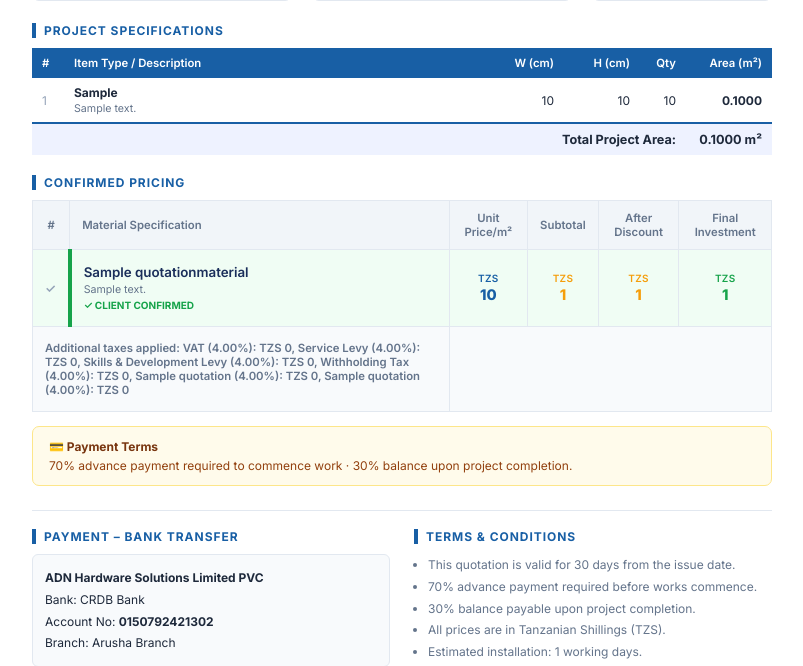
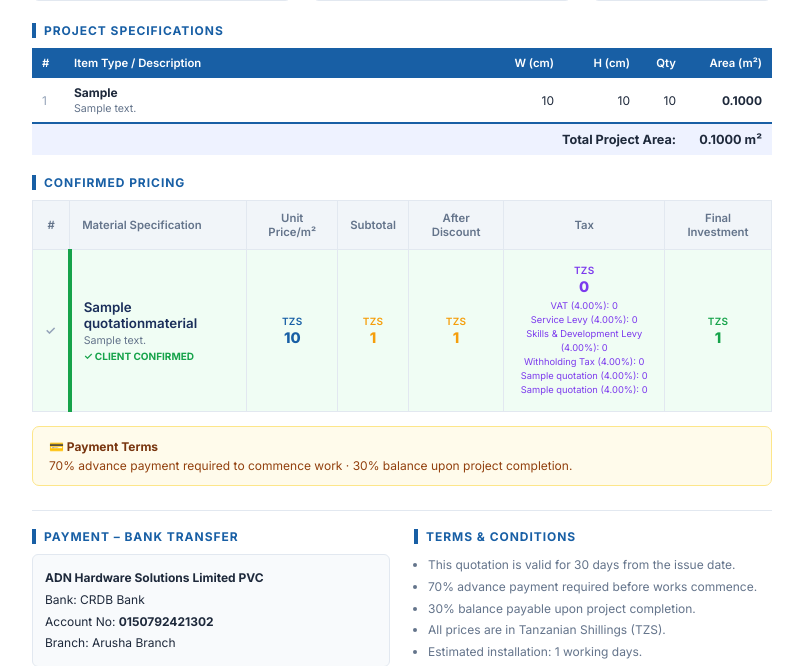
Before and after one commit to Majorsoln/ADN, a Django app: page /quotations/1/pdf/ in a window 1280 px wide. Shown: the part 352-1018 px from the top of the page, without its empty margins (238-1041 px from the left). Run offline with Django 4.2, Linux system fonts and the light colour scheme; a user stored in the database is signed in; tables that the repository leaves empty hold one stand-in row (values such as "Sample post").

Commit message:
Show Tax column in PDF quotation only when taxes are enabled
When any tax flag is ticked (VAT, service levy, skills levy, withholding,
or custom), a purple Tax column appears between After Discount and Final
Investment, showing the tax total per option plus a per-tax breakdown as
small text. The column is completely absent when no taxes are configured,
keeping the layout clean for untaxed quotations.

https://claude.ai/code/session_01LM9nk3BYKekW4RMN43N289

```diff
--- a/quotations/views.py
+++ b/quotations/views.py
@@ -211,6 +211,15 @@ def pdf_view(request, pk):
     quotation = get_object_or_404(Quotation, pk=pk)
     options = quotation.material_options
 
+    has_tax = any([
+        quotation.vat_enabled,
+        quotation.service_levy_enabled,
+        quotation.skills_levy_enabled,
+        quotation.withholding_enabled,
+        quotation.custom1_enabled,
+        quotation.custom2_enabled,
+    ])
+
     if quotation.accepted_material_id:
         # FINAL document — only the accepted option
         selected = next(
@@ -221,19 +230,21 @@ def pdf_view(request, pk):
             'quotation': quotation,
             'items': quotation.items.all(),
             'selected_option': selected,
-            'all_options': [],          # hide comparison — final doc
+            'all_options': [],
             'accepted_mat_pk': quotation.accepted_material_id,
             'is_final': True,
+            'has_tax': has_tax,
         }
     else:
         # DRAFT/SENT — show every option in full so the client can choose
         context = {
             'quotation': quotation,
             'items': quotation.items.all(),
-            'selected_option': None,    # no single highlight — show all
+            'selected_option': None,
             'all_options': options,
             'accepted_mat_pk': None,
             'is_final': False,
+            'has_tax': has_tax,
         }
     return render(request, 'quotations/pdf.html', context)
 
--- a/templates/quotations/pdf.html
+++ b/templates/quotations/pdf.html
@@ -121,6 +121,7 @@
     .cell-disc    { color: #dc2626; }
     .cell-after   { color: #f59e0b; }
     .cell-final   { color: #16a34a; }
+    .cell-tax     { color: #7c3aed; }
     .cell-label   { font-size: 7.5pt; font-weight: 600; letter-spacing:.03em; display:block; margin-bottom:2px; }
     .cell-amount  { font-size: 11pt; font-weight: 800; display:block; }
     /* final/confirmed row */
@@ -306,6 +307,7 @@
         <th>Subtotal</th>
         {% if quotation.discount_value %}<th>Discount</th>{% endif %}
         <th>After Discount</th>
+        {% if has_tax %}<th>Tax</th>{% endif %}
         <th>Final Investment</th>
       </tr>
     </thead>
@@ -336,20 +338,22 @@
           <span class="cell-label cell-after">TZS</span>
           <span class="cell-amount cell-after">{{ selected_option.after_disc|floatformat:0 }}</span>
         </td>
+        {% if has_tax %}
+        <td>
+          <span class="cell-label cell-tax">TZS</span>
+          <span class="cell-amount cell-tax">{{ selected_option.tax_total|floatformat:0 }}</span>
+          {% if selected_option.taxes %}
+          <span style="font-size:7pt;color:#7c3aed;display:block;margin-top:3px;line-height:1.5;">
+            {% for tax in selected_option.taxes %}{{ tax.name }}: {{ tax.amount|floatformat:0 }}{% if not forloop.last %}<br>{% endif %}{% endfor %}
+          </span>
+          {% endif %}
+        </td>
+        {% endif %}
         <td>
           <span class="cell-label cell-final">TZS</span>
           <span class="cell-amount cell-final">{{ selected_option.grand|floatformat:0 }}</span>
         </td>
       </tr>
-      {% if selected_option.taxes %}
-      <tr>
-        <td colspan="2" style="font-size:8.5pt;color:#64748b;text-align:left;background:#f8fafc;">
-          Additional taxes applied:
-          {% for tax in selected_option.taxes %}{{ tax.name }}: TZS {{ tax.amount|floatformat:0 }}{% if not forloop.last %}, {% endif %}{% endfor %}
-        </td>
-        <td colspan="{% if quotation.discount_value %}5{% else %}4{% endif %}" style="background:#f8fafc;"></td>
-      </tr>
-      {% endif %}
       {% else %}
       {% for opt in all_options %}
       <tr>
@@ -376,6 +380,17 @@
           <span class="cell-label cell-after">TZS</span>
           <span class="cell-amount cell-after">{{ opt.after_disc|floatformat:0 }}</span>
         </td>
+        {% if has_tax %}
+        <td>
+          <span class="cell-label cell-tax">TZS</span>
+          <span class="cell-amount cell-tax">{{ opt.tax_total|floatformat:0 }}</span>
+          {% if opt.taxes %}
+          <span style="font-size:7pt;color:#7c3aed;display:block;margin-top:3px;line-height:1.5;">
+            {% for tax in opt.taxes %}{{ tax.name }}: {{ tax.amount|floatformat:0 }}{% if not forloop.last %}<br>{% endif %}{% endfor %}
+          </span>
+          {% endif %}
+        </td>
+        {% endif %}
         <td>
           <span class="cell-label cell-final">TZS</span>
           <span class="cell-amount cell-final">{{ opt.grand|floatformat:0 }}</span>
```
